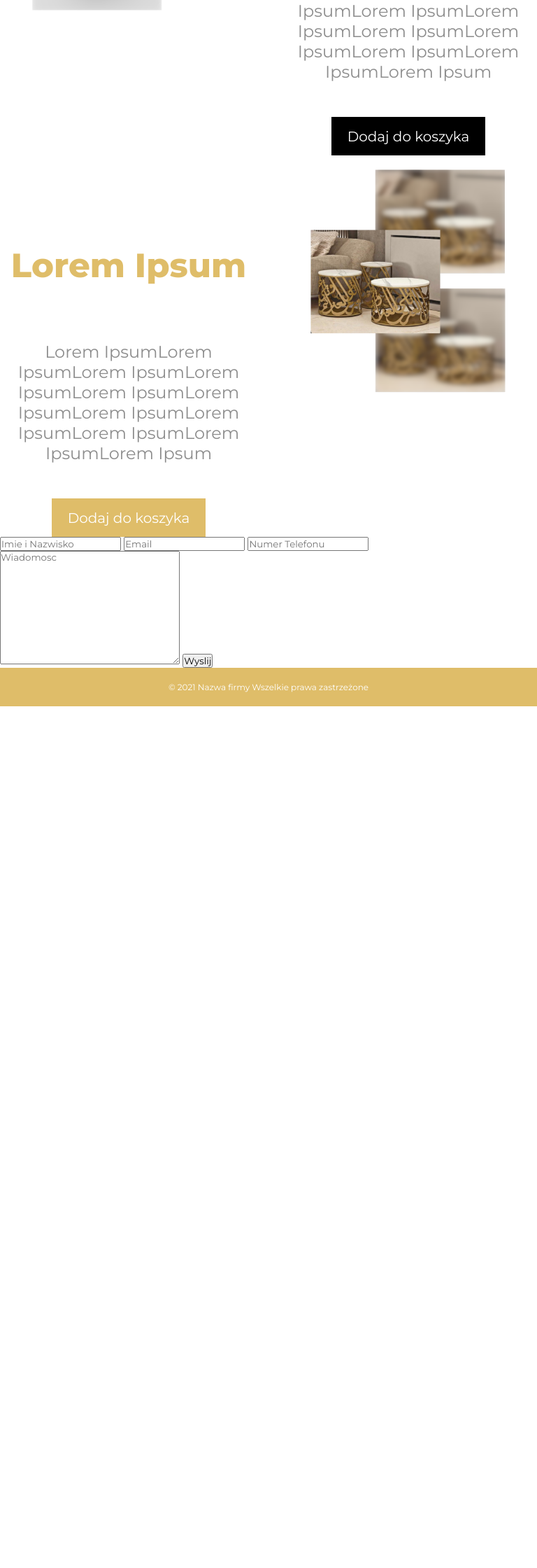
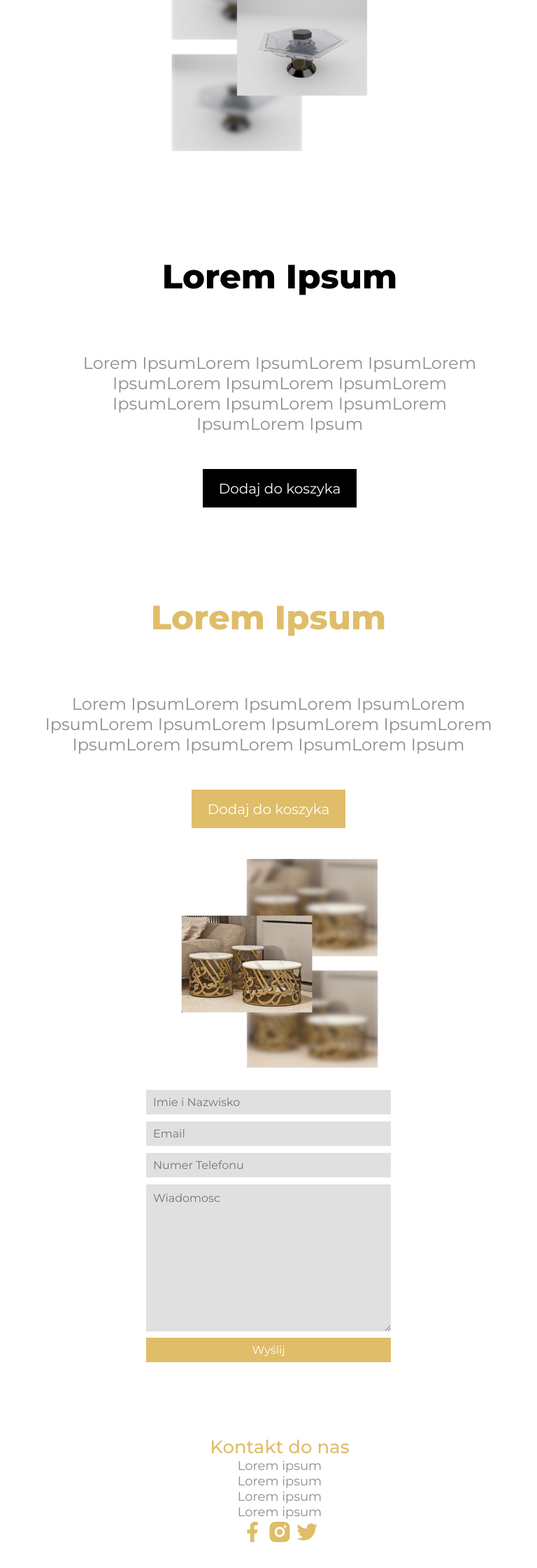
Before and after one commit to xdomsky/webstore, a Django app: page / in a window 768 px wide. Shown: the part 1160-3400 px from the top of the page at 70% size. Before the commit the page ends 2169 px from the top, so only its background shows below. Run offline with Django 3.2, Linux system fonts and the light colour scheme.

Commit message:
next frontend update

```diff
--- a/WebStore/Store/templates/Store/index.html
+++ b/WebStore/Store/templates/Store/index.html
@@ -22,6 +22,7 @@
         padding: 0;
         box-sizing: border-box;
         font-family: 'Montserrat', sans-serif;
+        overflow-x: hidden;
     }
 
     i {
@@ -64,7 +65,7 @@
 
     .container {
         margin-inline: auto;
-        width: min(100%, 110rem);
+        width: min(90%, 110rem);
         margin-top: 50px;
     }
 
@@ -151,6 +152,73 @@
         margin-left: 150px;
     }
 
+    .contact {
+        margin-bottom: 80px;
+    }
+
+    .contactForm {
+        display: flex;
+        align-items: center;
+        justify-content: center;
+    }
+
+    .contactForm input {
+        font-size: 20px;
+        display: flex;
+        flex-direction: column;
+        width: 450px;
+        height: 35px;
+        margin-top: 10px;
+        background-color: #E0E0E0;
+        color: #3D3D3D;
+        outline: 0;
+        border: none;
+        padding: 10px;
+    }
+
+    .contactForm textarea {
+        padding: 10px;
+        font-size: 20px;
+        margin-top: 10px;
+        width: 450px;
+        background-color: #E0E0E0;
+        color: #3D3D3D;
+        outline: 0;
+        border: none;
+    }
+
+    .contactForm button {
+        font-size: 20px;
+        background-color: var(--color-gold);
+        color: var(--color-white);
+        border: none;
+        outline: 0;
+        width: 450px;
+        height: 35px;
+        text-align: center;
+        margin: 5px 0px 5px 0px;
+    }
+
+    .contact-us {
+        text-align: center;
+        margin-top: 100px;
+    }
+
+    .contact-us h1 {
+        color: var(--color-gold);
+        font-weight: 500;
+    }
+
+    .contact-us p {
+        font-size: 20px;
+        color: var(--color-gray);
+    }
+
+    .contact-us i {
+        color: var(--color-gold);
+        font-size: 40px;
+    }
+
     @media (min-width:40em) {
         .split {
             flex-direction: row;
@@ -162,6 +230,24 @@
 
         .split>*+* {
             margin-left: 2em;
+        }
+    }
+
+    @media (min-width: 560px) and (max-width: 1024px) {
+        .split {
+            flex-direction: column;
+        }
+
+        .split>* {
+            flex-basis: 100%;
+        }
+
+        .split>*+* {
+            margin-left: 2em;
+        }
+
+        .picture {
+            margin-top: 20px;
         }
     }
 
@@ -219,6 +305,37 @@
             height: 335px;
         }
 
+        .socials {
+            margin-top: 20px;
+        }
+
+        .contactForm input {
+            font-size: 16px;
+            width: 350px;
+        }
+
+        .contactForm textarea {
+            width: 350px;
+            font-size: 16px;
+        }
+
+        .contactForm button {
+            width: 350px;
+            font-size: 16px;
+        }
+
+        .contact-us h1 {
+            font-size: 26px;
+        }
+
+        .contact-us p {
+            font-size: 18px;
+        }
+
+        .contact-us i {
+            font-size: 35px;
+        }
+
         footer {
             background-color: var(--color-gold);
             padding: 10px;
@@ -270,9 +387,9 @@
 
 <div class="container">
     <div class="split">
-        <div>
+        <div class="picture">
             {% load static %}
-            <img src="{% static 'Store/gray-table-blur.png' %}" alt="image" width="90%">
+            <img src="{% static 'Store/gray-table-blur.png' %}" alt="image">
         </div>
         <div class="text text-2">
             <h1>Lorem Ipsum</h1>
@@ -293,21 +410,35 @@
                 IpsumLorem Ipsum</p>
             <button><a>Dodaj do koszyka</a></button>
         </div>
-        <div>
+        <div class="picture">
             {% load static %}
-            <img src="{% static 'Store/gold-table-blur.png' %}" alt="image" width="90%">
+            <img src="{% static 'Store/gold-table-blur.png' %}" alt="image">
         </div>
     </div>
 </div>
+<div class="container contact">
+    <div class="split">
         <div class="contactForm">
             <form action="" method="POST">
                 {% csrf_token %}
                 <input type="text" name="name" id="name" placeholder="Imie i Nazwisko">
                 <input type="text" name="email" id="email" placeholder="Email">
                 <input type="text" name="phone" id="phone" placeholder="Numer Telefonu">
-        <textarea name="msg" id="msg" cols="30" rows="10" placeholder="Wiadomosc"></textarea>
-        <button type="submit">Wyslij</button>
+                <textarea name="msg" id="msg" cols="30" rows="10" placeholder="Wiadomosc"></textarea><br>
+                <button type="submit">Wyślij</button>
             </form>
+        </div>
+        <div class="contact-us">
+            <h1>Kontakt do nas</h1>
+            <p>Lorem ipsum</p>
+            <p>Lorem ipsum</p>
+            <p>Lorem ipsum</p>
+            <p>Lorem ipsum</p>
+            <i class="ri-facebook-fill"></i>
+            <i class="ri-instagram-fill"></i>
+            <i class="ri-twitter-fill"></i>
+        </div>
+    </div>
 </div>
 {% endblock content %}
 
```
Also changed, not shown: WebStore/db.sqlite3. Lines whose indentation alone changed are shown as unchanged.
